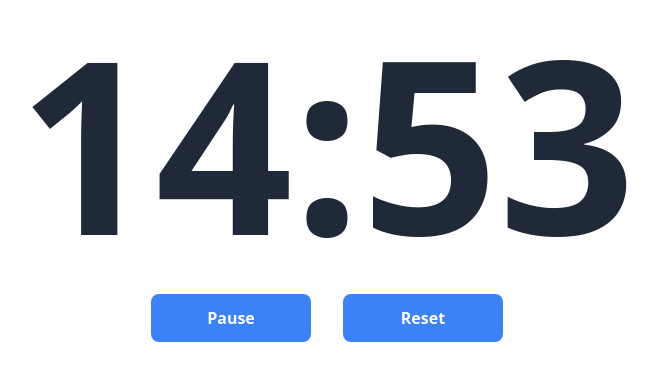
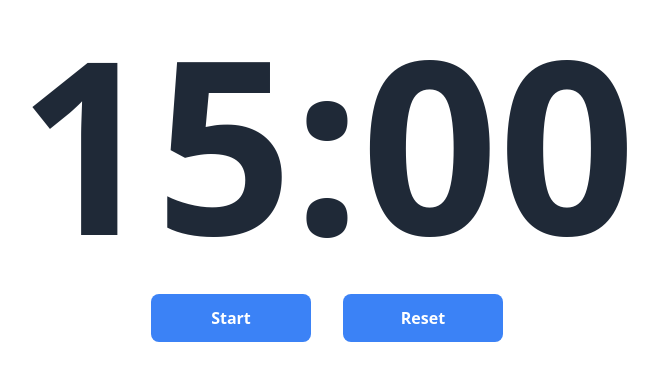
Before and after one commit to thamika123/pomodoro-timer, a React (Vite) app: page / in a window 1280 px wide. Shown: the part 218-598 px from the top of the page, without its empty margins (313-971 px from the left). Built offline with nearby package versions, Linux system fonts and the light colour scheme.

Commit message:
Add start/stop functionality.

```diff
--- a/src/components/ButtonGroup.jsx
+++ b/src/components/ButtonGroup.jsx
@@ -1,7 +1,10 @@
 function ButtonGroup(props) {
     return (
         <div className="flex mt-8">
-            <button className="bg-blue-500 rounded-lg w-40 h-12 text-white text-md font-sans font-bold focus:ring-4 ring-blue-300 mr-8">
+            <button
+                className="bg-blue-500 rounded-lg w-40 h-12 text-white text-md font-sans font-bold focus:ring-4 ring-blue-300 mr-8"
+                onClick={props.controlClick}
+            >
                 {props.controlText}
             </button>
             <button className="bg-blue-500 rounded-lg w-40 h-12 text-white text-md font-sans font-bold focus:ring-4 ring-blue-300">
--- a/src/index.jsx
+++ b/src/index.jsx
@@ -8,18 +8,12 @@ class App extends React.Component {
         super(props);
         this.state = {
             timeLeft: 900,
-            timerRunning: true,
+            timerRunning: false,
             controlText: "Start",
         };
 
         this.tick = this.tick.bind(this);
-    }
-
-    componentDidMount() {
-        if (this.state.timerRunning) {
-            this.setState({ controlText: "Pause" });
-            this.timerID = setInterval(this.tick, 1000);
-        }
+        this.controlClick = this.controlClick.bind(this);
     }
 
     tick() {
@@ -27,6 +21,16 @@ class App extends React.Component {
             this.setState(state => ({ timeLeft: state.timeLeft - 1 }));
         } else {
             clearInterval(this.timerID);
+        }
+    }
+
+    controlClick() {
+        if (this.state.timerRunning) {
+            this.setState({ timerRunning: false, controlText: "Start" });
+            clearInterval(this.timerID);
+        } else {
+            this.setState({ timerRunning: true, controlText: "Pause" });
+            this.timerID = setInterval(this.tick, 1000);
         }
     }
 
@@ -46,7 +50,10 @@ class App extends React.Component {
                 <h1 className="text-9xl lg:text-12xl font-black text-gray-800">
                     {this.formatTime()}
                 </h1>
-                <ButtonGroup controlText={this.state.controlText} />
+                <ButtonGroup
+                    controlText={this.state.controlText}
+                    controlClick={this.controlClick}
+                />
             </div>
         );
     }
```
